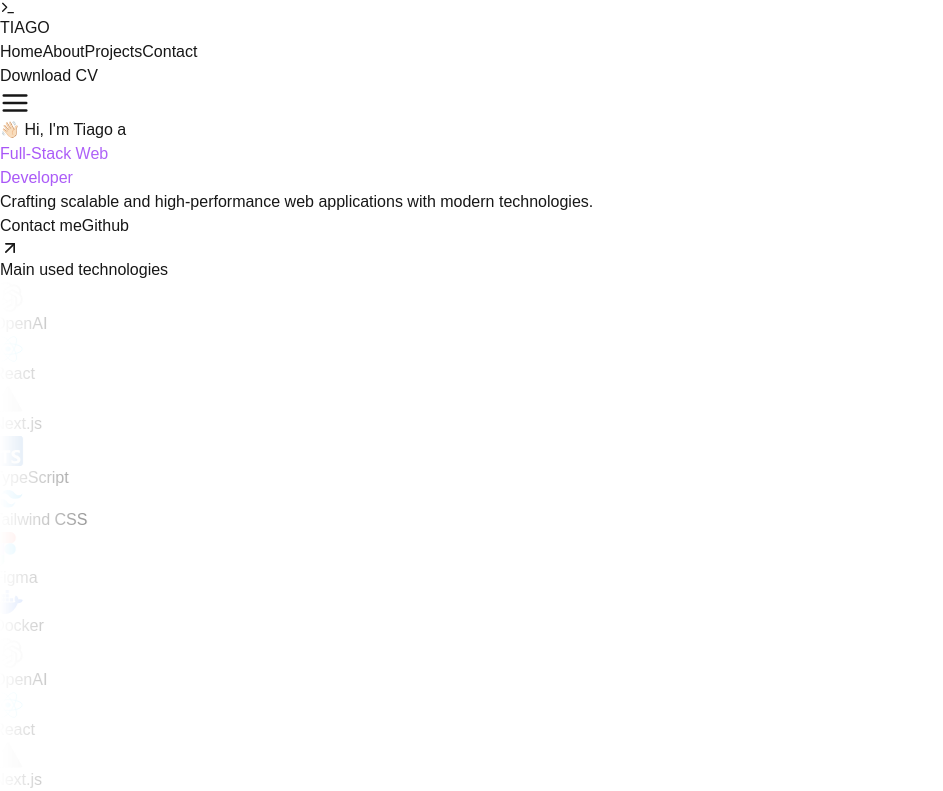
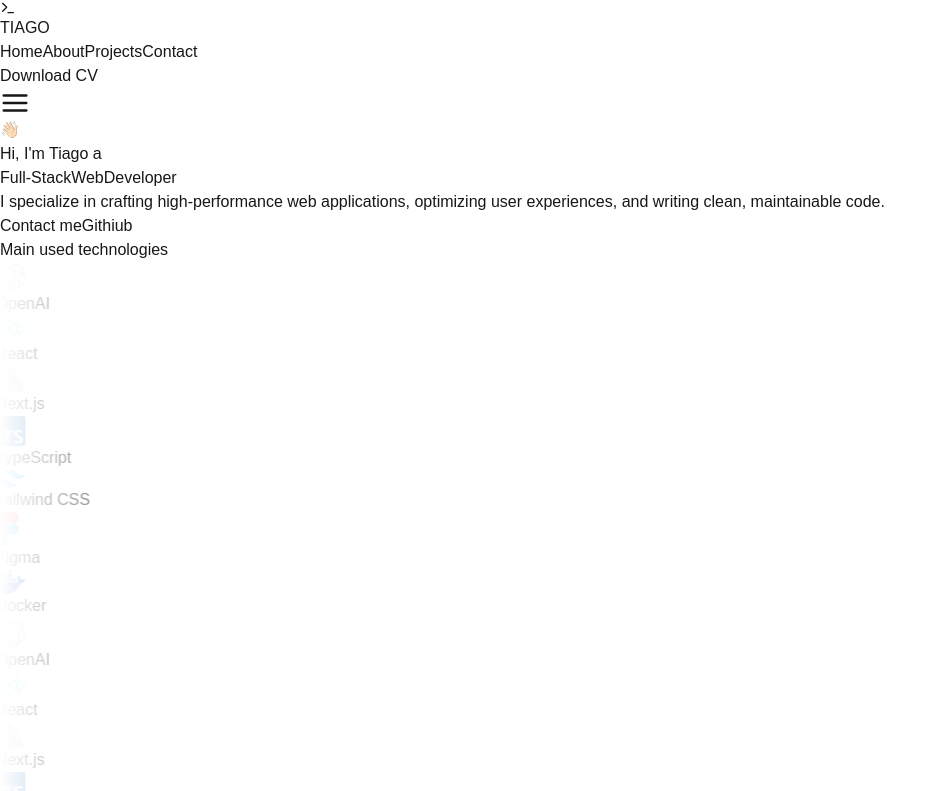
Before and after one commit to TiagoCoder2022/personal-website, a Next.js app: page / in a window 1280 px wide. Shown: the top 791 px of the page, without its empty margins (0-943 px from the left). Built offline with nearby package versions, Linux system fonts and the light colour scheme.

Commit message:
feat: add animation to hero section

```diff
--- a/package.json
+++ b/package.json
@@ -9,10 +9,14 @@
     "lint": "next lint"
   },
   "dependencies": {
+    "clsx": "^2.1.1",
+    "framer-motion": "^12.5.0",
+    "motion": "^12.5.0",
     "next": "15.1.4",
     "react": "^19.0.0",
     "react-dom": "^19.0.0",
-    "react-icons": "^5.4.0"
+    "react-icons": "^5.4.0",
+    "tailwind-merge": "^3.0.2"
   },
   "devDependencies": {
     "@eslint/eslintrc": "^3",
--- a/src/components/hero.tsx
+++ b/src/components/hero.tsx
@@ -1,38 +1,70 @@
-import { FiArrowUpRight } from "react-icons/fi";
+import { motion } from "framer-motion";
 
 const Hero = () => {
   return (
     <section>
       <div className="flex flex-col items-center justify-center gap-4 px-2 lg:gap-2 lg:pl-10 xl:pl-0">
-
-        <div className="pt-24">
-          <h2 className="font-bold text-2xl md:text-3xl">👋🏻 Hi, I&apos;m Tiago a</h2>
+        <div className="pt-24 flex gap-2">
+          <span className="text-3xl">👋🏻 </span>
+          <h2 className="font-bold text-2xl md:text-3xl text-transparent bg-gradient-to-r from-purple-500 to-white bg-clip-text">Hi, I&apos;m Tiago a</h2>
         </div>
 
-        <div className="hero-gradient-text justify-center text-center text-[10vw] font-bold leading-[11vw] lg:text-[4vw] lg:leading-[5vw] xl:text-[4.5vw] xl:leading-tight">
-          Full-Stack Web <br/> Developer
-        </div>
+        <h1 className="py-8 relative z-10 mx-auto max-w-3xl text-center font-bold text-4xl md:text-6xl lg:text-8xl text-slate-200">
+          {"Full-Stack Web Developer"
+            .split(" ")
+            .map((word, index) => (
+              <motion.span
+                key={index}
+                initial={{ opacity: 0, filter: "blur(4px)", y: 10 }}
+                animate={{ opacity: 1, filter: "blur(0px)", y: 0 }}
+                transition={{
+                  duration: 0.3,
+                  delay: index * 0.1,
+                  ease: "easeInOut",
+                }}
+                className="mr-2 inline-block"
+              >
+                {word}
+              </motion.span>
+            ))}
+        </h1>
 
-        <p className="text-white/70 text-base text-center md:text-xl py-6 md:py-12 max-w-2xl">
-          Crafting scalable and high-performance web applications with modern technologies.
-        </p>
+        <motion.p
+          initial={{
+            opacity: 0,
+          }}
+          animate={{
+            opacity: 1,
+          }}
+          transition={{
+            duration: 0.3,
+            delay: 0.8,
+          }}
+          className="relative z-10 mx-auto max-w-xl py-4 text-center text-lg font-normal text-neutral-600 dark:text-neutral-400"
+        >
+          I specialize in crafting high-performance web applications, optimizing user experiences, and writing clean, maintainable code.
+        </motion.p>
 
-        <div className="grid grid-cols-2 justify-center gap-6">
-          <a
-            href="https://cal.com/0xaquawolf/discovery"
-            className="grid px-3 font-semibold place-items-center rounded-xl bg-white py-3 text-center text-sm text-black transition-all hover:bg-transparent hover:text-white hover:shadow-alt-cta xl:px-6 xl:py-3 xl:text-lg duration-300"
-          >
+        <motion.div
+          initial={{
+            opacity: 0,
+          }}
+          animate={{
+            opacity: 1,
+          }}
+          transition={{
+            duration: 0.3,
+            delay: 1,
+          }}
+          className="relative z-10 mt-8 flex flex-wrap items-center justify-center gap-4"
+        >
+          <button className="w-60 shadow-[0_4px_14px_0_rgb(0,118,255,39%)] hover:shadow-[0_6px_20px_rgba(0,118,255,23%)] hover:bg-[rgba(0,118,255,0.9)] px-6 py-3 bg-[#0070f3] rounded-lg text-white font-light transition duration-200 ease-linear">
             Contact me
-          </a>
-          <a
-            href="https://github.com/TiagoCoder2022"
-            target="_blank"
-            className="flex px-3 font-semibold bg-zinc-900 gap-1 place-items-center rounded-xl py-3 text-center text-sm text-white transition-all hover:bg-white hover:text-black hover:shadow-cta xl:px-8 xl:py-3 xl:text-lg duration-300"
-          >
-            <span>Github</span>
-            <FiArrowUpRight size={20}/>
-          </a>
-        </div>
+          </button>
+          <button className="w-60 transform rounded-lg border border-gray-300 bg-white px-6 py-3 font-medium text-black transition-all duration-300 hover:-translate-y-0.5 hover:bg-gray-100 dark:border-gray-700 dark:bg-transparent dark:text-white dark:hover:bg-gray-900">
+            Githiub
+          </button>
+        </motion.div>
       </div>
     </section>
   );
```
Also changed, not shown: 1 other file (tests, documents, lock files or other folders).
